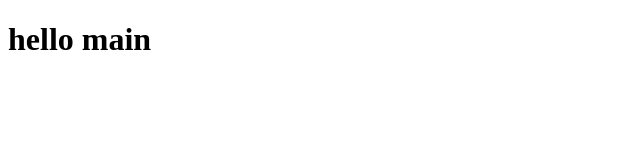
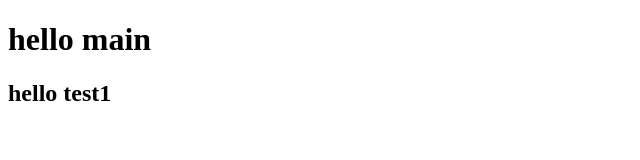
Before and after one commit to demeribal/mytest, a plain HTML site: page testfile/index.html in a window 1280 px wide. Shown: the whole page, without its empty margins (0-640 px from the left). Drawn offline with Linux system fonts and the light colour scheme.

Commit message:
hello test1

```diff
--- a/testfile/index.html
+++ b/testfile/index.html
@@ -7,5 +7,6 @@
 </head>
 <body>
     <h1>hello main</h1>
+    <h2>hello test1</h2>
 </body>
 </html>
```
